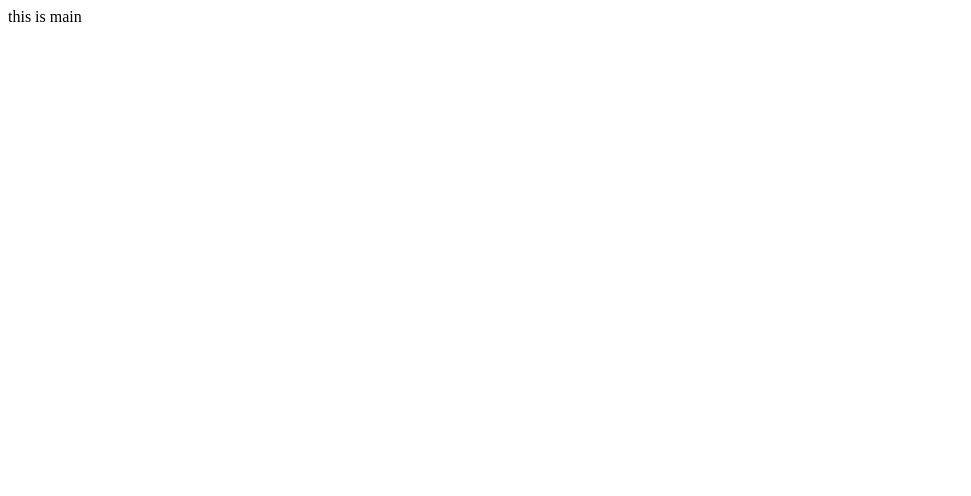
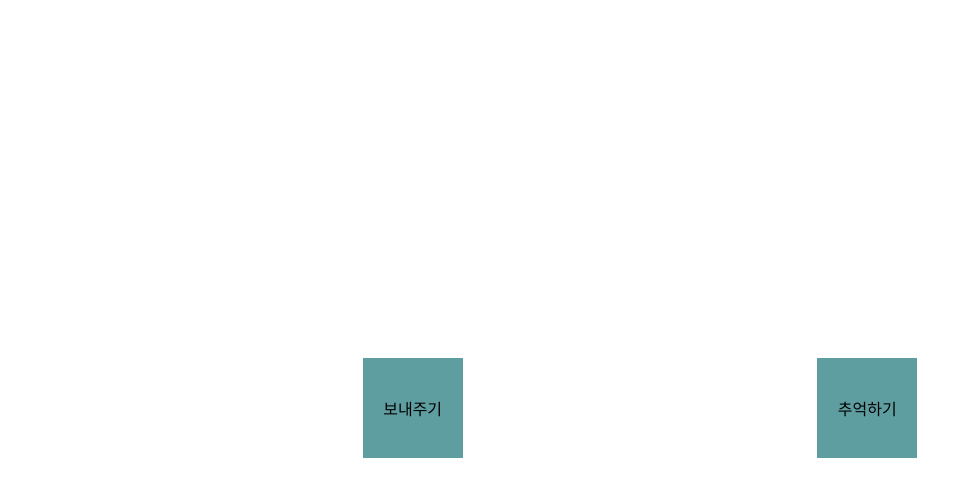
Before and after one commit to cloud-duster/cloud-duster-fe, a React (Vite) app: page / in a window 1280 px wide. Shown: the top 496 px of the page, without its empty margins (0-971 px from the left). Built offline with nearby package versions, Linux system fonts and the light colour scheme.

Commit message:
feat(#4): 메인 레이아웃 적용

```diff
--- a/index.html
+++ b/index.html
@@ -2,6 +2,7 @@
 <html lang="en">
 <head>
   <title>Vite React App</title>
+  <meta name="viewport" content="width=device-width, initial-scale=1.0">
 </head>
 <body>
   <div id="root"></div>
--- a/src/app/Main.tsx
+++ b/src/app/Main.tsx
@@ -1,7 +1,19 @@
 import React from "react";
+import "@/css/index.css";
 
 const Main = () => {
-	return <div>this is main</div>;
+	return <div className="container">
+		<button className="left-btn">좌</button>
+		<div className="carousel-track-container">
+			<div className="main-item farewell-wrap">
+				<div>보내주기</div>
+			</div>
+			<div className="main-item memory-wrap">
+				<div>추억하기</div>
+			</div>
+		</div>
+		<button className="right-btn">우</button>
+	</div>;
 };
 
 export default Main;
--- /dev/null
+++ b/src/css/index.css
@@ -0,0 +1,46 @@
+.container {
+    display: flex;
+    width: 100%;
+    height: 100vh;
+    overflow: hidden;
+    align-items: center;
+    justify-content: space-evenly;
+}
+
+.main-item {
+    display: flex;
+    width: 100px;
+    height: 100px;
+    align-items: center;
+    justify-content: center;
+    background-color: aliceblue;
+}
+
+.left-btn, .right-btn {
+    display: block;
+}
+
+.carousel-track-container {
+    display: flex;
+    width: 100%;
+    justify-content: space-evenly;
+}
+
+.memory-wrap {
+    display: none;
+}
+
+@media (min-width: 768px) {
+    .main-item {
+        flex: 0 0 auto;
+        background-color: cadetblue;
+    }
+
+    .left-btn, .right-btn {
+        display: none;
+    }
+
+    .memory-wrap {
+        display: flex;
+    }
+}
```
